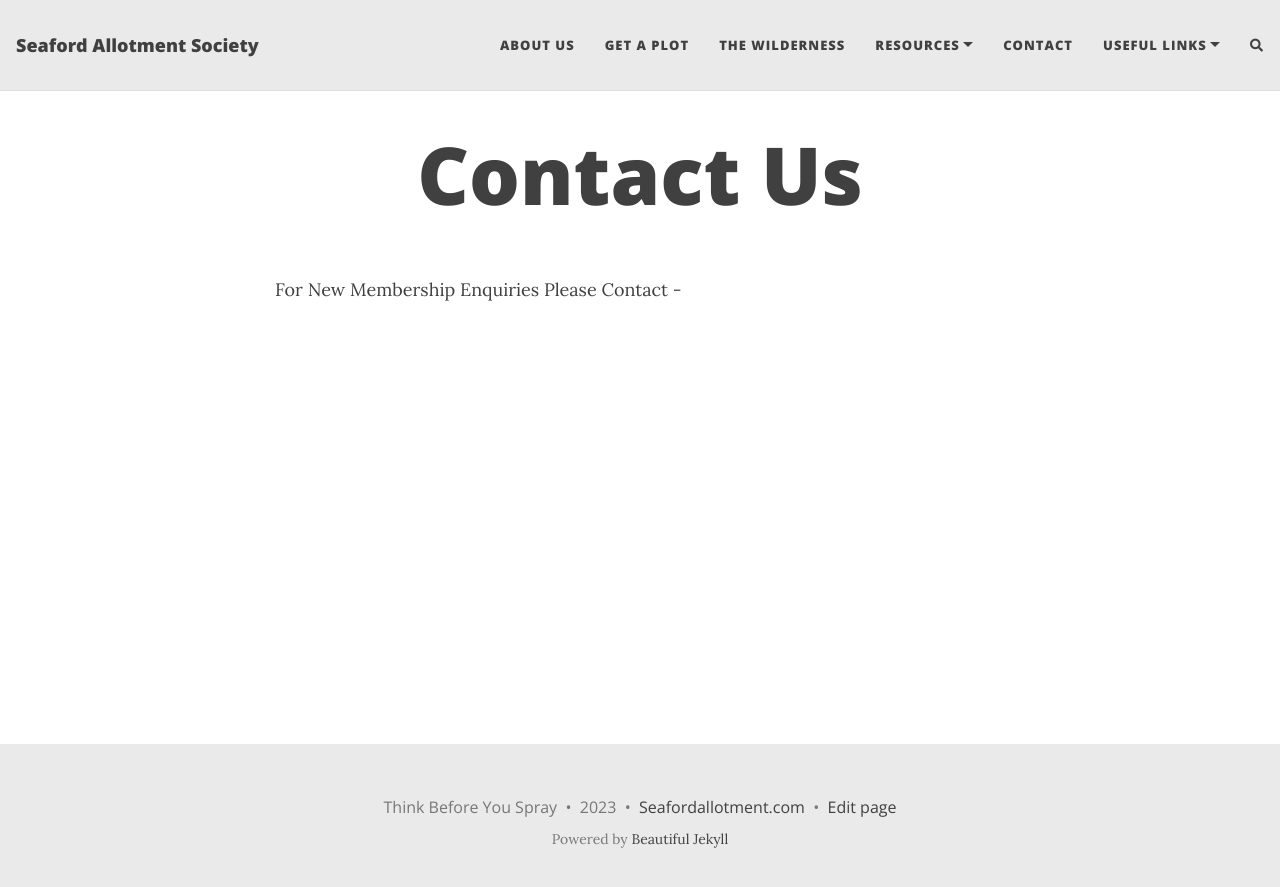
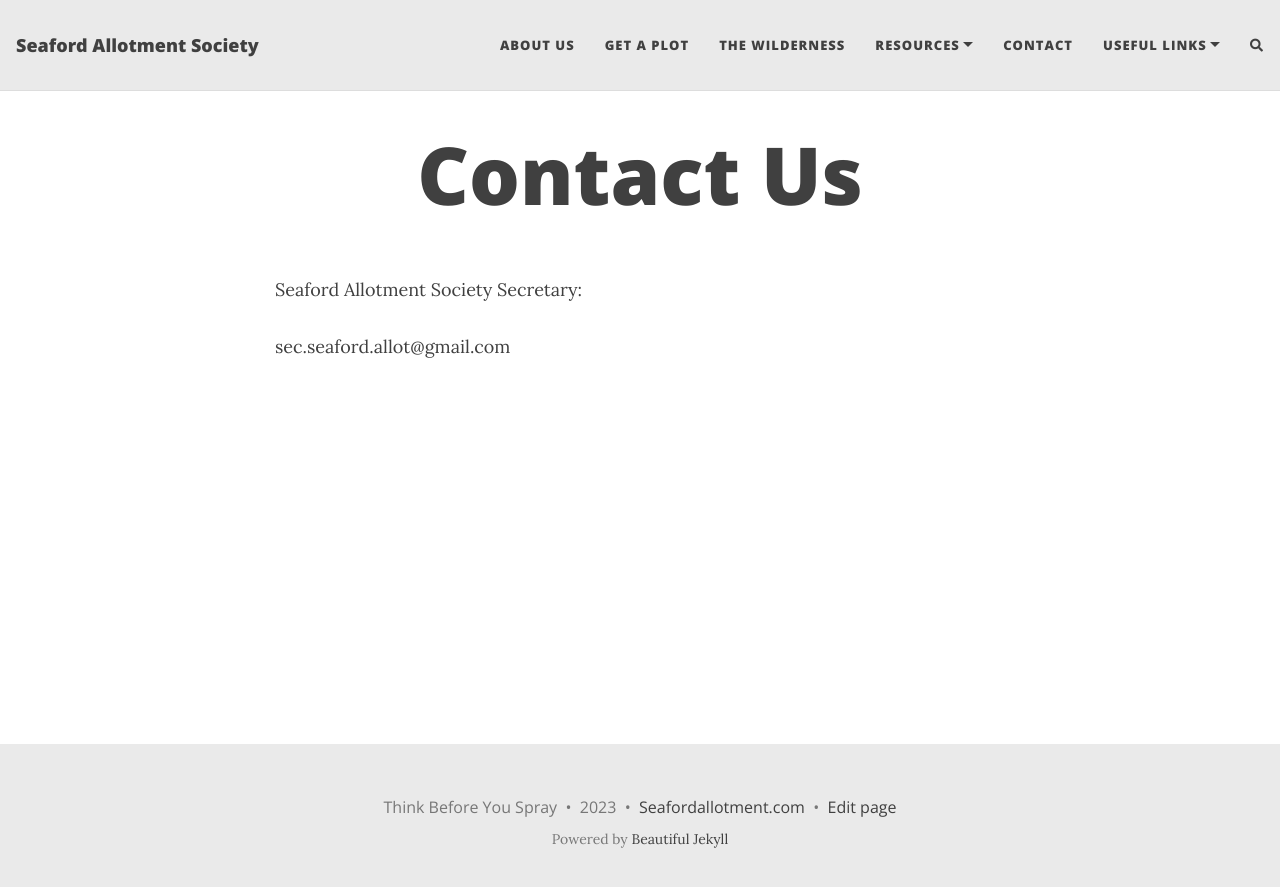
Before and after one commit to Croftie48/salg.github.io, a Jekyll site: the page built from Contact.md, in a window 1280 px wide. Shown: the top 887 px of the page. Built offline with Jekyll 4.4.1, drawn with Linux system fonts in a browser that asks for light colours; nearby versions of some CDN libraries; comment, search, counter and statistics services are not loaded.

Commit message:
Update Contact.md

```diff
--- a/Contact.md
+++ b/Contact.md
@@ -4,4 +4,6 @@ title: Contact Us
 subtitle:
 ---
 
-For New Membership Enquiries Please Contact -
+Seaford Allotment Society Secretary:
+
+sec.seaford.allot@gmail.com
```
